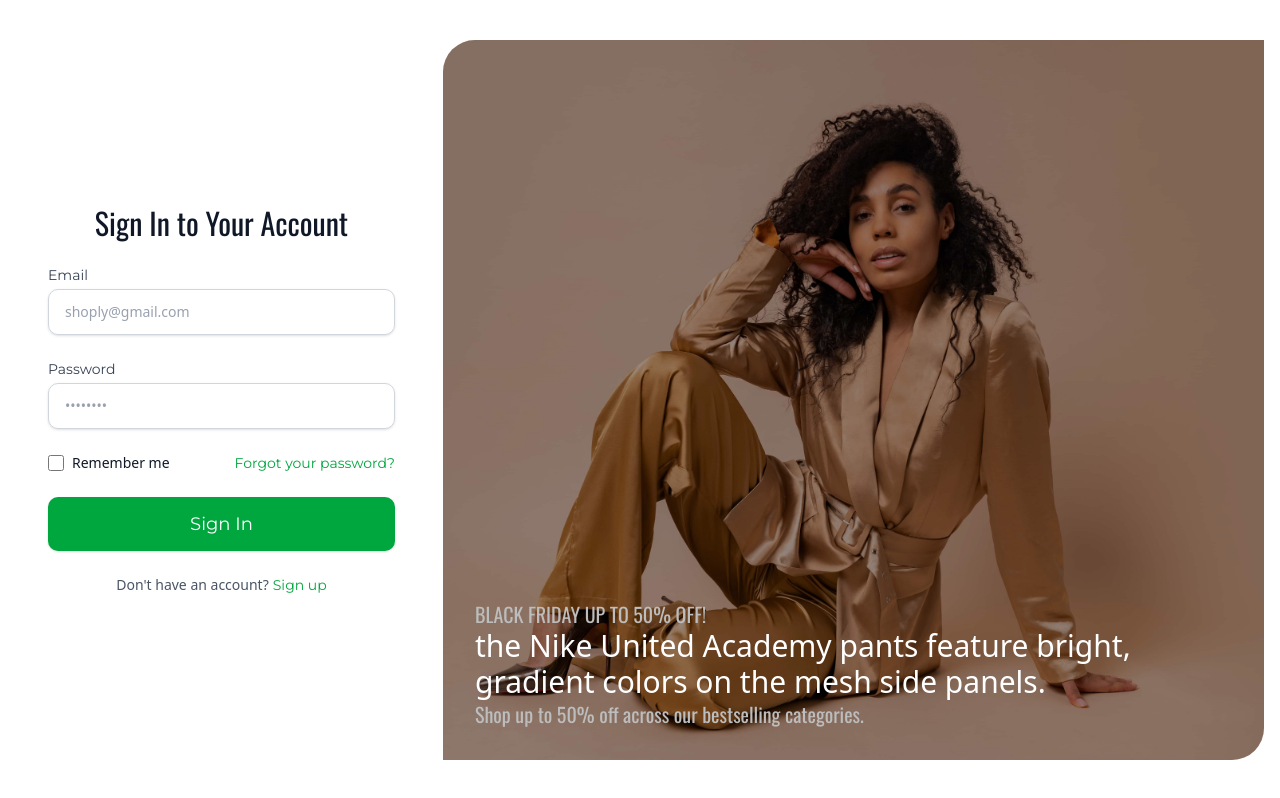
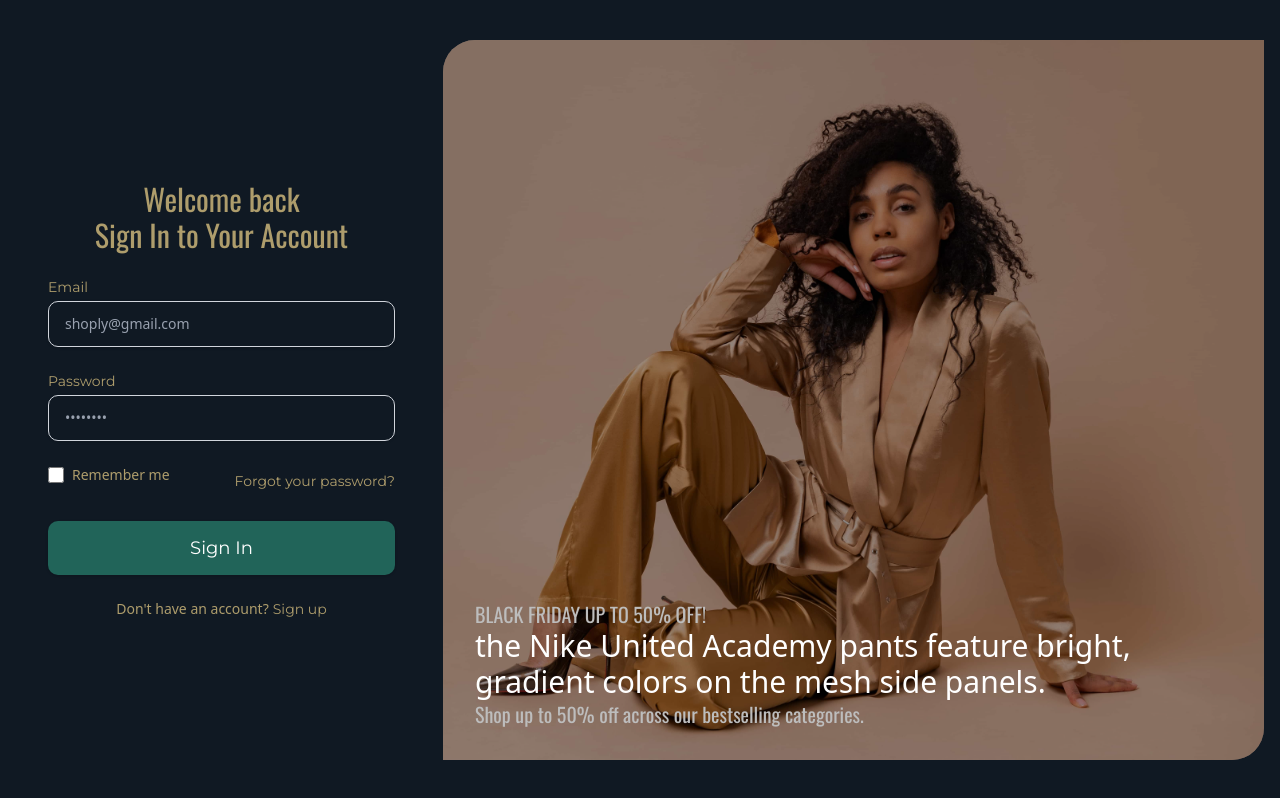
Before and after one commit to Hardeylord/SHOPLY_CLIENT, a React (Vite) app: page /signin in a window 1280 px wide. Built offline with nearby package versions, Linux system fonts and the light colour scheme; no server answers.

Commit message:
login_signup

```diff
--- a/src/Authentication/Auth.jsx
+++ b/src/Authentication/Auth.jsx
@@ -13,7 +13,7 @@ export const Auth = ({ children }) => {
   const [cartItems, setCartItems] = useState([]);
   const [bearerToken, setBearerToken] = useState(null);
   const [userName, setUserName] = useState(null);
-  const [theme, setTheme] = useState("light");
+  const [theme, setTheme] = useState("dark2");
 
   const roles = {
     Admin: "ADMIN",
--- a/src/Pages/Login.jsx
+++ b/src/Pages/Login.jsx
@@ -1,10 +1,8 @@
 import { React, useContext, useEffect, useState } from "react";
 import { userContext } from "../Authentication/AuthContext";
-import Cookies from "universal-cookie";
 import { jwtDecode } from "jwt-decode";
 import { Link, useNavigate } from "react-router-dom";
 import toast, { Toaster } from "react-hot-toast";
-
 export const Login = () => {
   const gallery = [
     {
@@ -27,6 +25,7 @@ export const Login = () => {
     },
   ];
 
+
   const [currenIndex, setCurrentIndex] = useState(0);
 
   useEffect(() => {
@@ -43,7 +42,7 @@ export const Login = () => {
   }, [currenIndex]);
 
   const navigate = useNavigate();
-  const { setUser, setUserRole, setBearerToken, setUserName } =
+  const { setUser, setUserRole, setBearerToken, setUserName, theme } =
     useContext(userContext);
 
   const [userInfo, setUserInfo] = useState({
@@ -99,11 +98,11 @@ export const Login = () => {
   };
 
   return (
-    <div className="min-h-screen flex flex-row items-center justify-center gap-4  p-4">
+    <div className={`${theme === "light" ? "light" : "dark2"} h-screen md:min-h-screen flex flex-col bg-[rgb(var(--BgColor))] md:flex-row items-center justify-center gap-4  md:p-4 text-[rgb(var(--textColor))]`}>
       <Toaster />
-      <div className="w-1/3  bg-white rounded-xl  p-8 space-y-6">
-        <h2 className="text-3xl font-oswald text-center text-gray-900">
-          Sign In to Your Account
+      <div className=" md:w-1/3 rounded-xl  px-8 space-y-6">
+        <h2 className="text-3xl font-oswald text-center">
+         Welcome back <br /> Sign In to Your Account
         </h2>
 
         {/* Error Message Display */}
@@ -117,7 +116,7 @@ export const Login = () => {
           <div>
             <label
               htmlFor="username"
-              className="block text-sm font-montserrat text-gray-700 mb-1"
+              className="block text-sm font-montserrat  mb-1"
             >
               Email
             </label>
@@ -126,7 +125,7 @@ export const Login = () => {
               name="username"
               type="text"
               required
-              className="appearance-none block w-full px-4 py-3 border border-gray-300 rounded-lg shadow-sm placeholder-gray-400 focus:outline-none focus:ring-green-300 focus:border-green-300 sm:text-sm transition duration-150"
+              className="appearance-none block w-full px-4 py-3 border border-gray-300 text-white rounded-lg shadow-sm placeholder-gray-400 focus:outline-none focus:ring-green-300  sm:text-sm transition duration-150"
               placeholder="shoply@gmail.com"
               onChange={getVal}
             />
@@ -135,7 +134,7 @@ export const Login = () => {
           <div>
             <label
               htmlFor="password"
-              className="block text-sm font-montserrat text-gray-700 mb-1"
+              className="block text-sm font-montserrat  mb-1"
             >
               Password
             </label>
@@ -145,22 +144,22 @@ export const Login = () => {
               type="password"
               onChange={getVal}
               required
-              className="appearance-none block w-full px-4 py-3 border border-gray-300 rounded-lg shadow-sm placeholder-gray-400 focus:outline-none focus:ring-green-300 focus:border-green-300 sm:text-sm transition duration-150"
+              className="appearance-none block w-full px-4 py-3 border border-gray-300 rounded-lg shadow-sm placeholder-gray-400 focus:outline-none focus:ring-green-300 sm:text-sm transition duration-150"
               placeholder="••••••••"
             />
           </div>
 
-          <div className="flex items-center justify-between">
+          <div className="flex flex-col space-y-3 md:flex-row md:items-center md:justify-between">
             <div className="flex items-center">
               <input
                 id="remember-me"
                 name="remember-me"
                 type="checkbox"
-                className="h-4 w-4 text-green-600 focus:ring-green-500 border-gray-300 rounded"
+                className="h-4 w-4   focus:ring-green-500 border-gray-300 rounded"
               />
               <label
                 htmlFor="remember-me"
-                className="ml-2 block text-sm text-gray-900"
+                className="ml-2 block text-sm"
               >
                 Remember me
               </label>
@@ -169,7 +168,7 @@ export const Login = () => {
             <div className="text-sm">
               <a
                 href="#"
-                className="font-montserrat text-green-600 hover:text-green-500"
+                className="font-montserrat hover:text-green-500"
               >
                 Forgot your password?
               </a>
@@ -179,7 +178,7 @@ export const Login = () => {
           <div>
             <button
               type="submit"
-              className="w-full cursor-pointer flex justify-center py-3 px-4 border border-transparent rounded-lg shadow-sm text-lg font-montserrat text-white bg-green-600 hover:bg-green-700 focus:outline-none focus:ring-2 focus:ring-offset-2 focus:ring-indigo-500 transition duration-150 ease-in-out"
+              className="w-full cursor-pointer flex justify-center py-3 px-4 border border-transparent rounded-lg shadow-sm text-lg font-montserrat text-white bg-[rgb(var(--btnColor))] hover:bg-green-700 focus:outline-none focus:ring-2 focus:ring-offset-2 focus:ring-indigo-500 transition duration-150 ease-in-out"
             >
               Sign In
             </button>
@@ -187,11 +186,11 @@ export const Login = () => {
         </form>
 
         <div className="text-center">
-          <p className="text-sm text-gray-600">
+          <p className="text-sm">
             Don't have an account?
             <Link
               to="/signup"
-              className="font-montserrat text-green-600 hover:text-green-500 ml-1"
+              className="font-montserrat hover:text-[rgb(var(--btnColor))] ml-1"
             >
               Sign up
             </Link>
@@ -202,7 +201,7 @@ export const Login = () => {
         style={{
           backgroundImage: `url(${gallery[currenIndex].imageUrl})`,
         }}
-        className="w-2/3 p-8 relative bg-cover flex items-end bg-center rounded-tl-4xl rounded-br-4xl h-[90vh]"
+        className="w-2/3 p-8 relative bg-cover hidden md:flex items-end bg-center rounded-tl-4xl rounded-br-4xl h-[90vh]"
       >
         <div className="absolute inset-0 bg-black/40 flex items-center rounded-tl-4xl rounded-br-4xl justify-center" />
         <div className="z-30">
--- a/src/Pages/SignUp.jsx
+++ b/src/Pages/SignUp.jsx
@@ -1,10 +1,10 @@
-import React from 'react'
-import { useState, useEffect } from 'react';
-import toast, { Toaster } from 'react-hot-toast';
-import { Link, useNavigate } from 'react-router-dom'
-
+import React from "react";
+import { useState, useEffect, useContext } from "react";
+import toast, { Toaster } from "react-hot-toast";
+import { Link, useNavigate } from "react-router-dom";
+import { userContext } from "../Authentication/AuthContext";
 const SignUp = () => {
-  const navigate = useNavigate()
+  const navigate = useNavigate();
   const gallery = [
     {
       imageUrl: "/image.jpg",
@@ -28,6 +28,9 @@ const SignUp = () => {
 
   const [currenIndex, setCurrentIndex] = useState(0);
 
+
+  const {theme } = useContext(userContext);
+
   useEffect(() => {
     const automaticsScroll = setInterval(() => {
       setCurrentIndex((prev) => {
@@ -44,48 +47,47 @@ const SignUp = () => {
   const [userInfo, setUserInfo] = useState({
     username: "",
     password: "",
-      email:""
+    email: "",
   });
 
   function getVal(e) {
-    const{name, value}=e.target
-    setUserInfo({...userInfo,[name]:value})
+    const { name, value } = e.target;
+    setUserInfo({ ...userInfo, [name]: value });
   }
 
-  const sigNUp = async (e)=> {
+  const sigNUp = async (e) => {
+    e.preventDefault();
 
-    e.preventDefault()
+    try {
+      const response = await fetch("http://localhost:8080/signup", {
+        method: "POST",
+        headers: {
+          "Content-Type": "application/json",
+        },
+        body: JSON.stringify(userInfo),
+      });
 
-    try{
-      const response = await fetch("http://localhost:8080/signup", {
-        method:"POST",
-        headers:{
-          "Content-Type": "application/json"
-        },
-        body:JSON.stringify(userInfo)
-      })
-
-      if(response.ok){
-        const data = await response.json()
-        toast.success("Account Succesfully Created")
+      if (response.ok) {
+        const data = await response.json();
+        toast.success("Account Succesfully Created");
         setTimeout(() => {
-          navigate("/user/account")
+          navigate("/user/account");
         }, 2000);
-      } else{
-        toast.error("Unable to create account")
-        console.log(response)
+      } else {
+        toast.error("Unable to create account");
+        console.log(response);
       }
-    }catch(error){
-      toast.error("ERR_CONNECTION...Try Again")
+    } catch (error) {
+      toast.error("ERR_CONNECTION...Try Again");
     }
-  }
+  };
   return (
-    <div className="min-h-screen flex flex-row items-center justify-center gap-4  p-4">
-      <div className="w-1/3  bg-white rounded-xl  p-8 space-y-6">
-        <h2 className="text-3xl font-oswald text-center text-gray-900">
+    <div className={`${theme === "light" ? "light" : "dark2"} bg-[rgb(var(--BgColor))] h-screen md:min-h-screen flex flex-col md:flex-row items-center text-[rgb(var(--textColor))] justify-center gap-4  md:p-4`}>
+      <div className="md:w-1/3 rounded-xl md:p-8 space-y-6">
+        <h2 className="text-3xl font-oswald text-center">
           Create An Account
         </h2>
-<Toaster/>
+        <Toaster />
         {/* Error Message Display */}
         {/* {error && (
           <div className="p-3 text-sm text-red-700 bg-red-100 rounded-lg text-center font-medium">
@@ -97,7 +99,7 @@ const SignUp = () => {
           <div>
             <label
               htmlFor="username"
-              className="block text-sm font-montserrat text-gray-700 mb-1"
+              className="block text-sm font-montserrat mb-1"
             >
               Username
             </label>
@@ -106,7 +108,7 @@ const SignUp = () => {
               name="username"
               type="text"
               required
-              className="appearance-none block w-full px-4 py-3 border border-gray-300 rounded-lg shadow-sm placeholder-gray-400 focus:outline-none focus:ring-green-300 focus:border-green-300 sm:text-sm transition duration-150"
+              className="appearance-none block w-full px-4 py-3 border border-gray-300 rounded-lg shadow-sm placeholder-gray-400 focus:outline-none text-white  sm:text-sm transition duration-150"
               placeholder="hardey1234"
               onChange={getVal}
             />
@@ -115,7 +117,7 @@ const SignUp = () => {
           <div>
             <label
               htmlFor="username"
-              className="block text-sm font-montserrat text-gray-700 mb-1"
+              className="block text-sm font-montserrat mb-1"
             >
               Email
             </label>
@@ -124,7 +126,7 @@ const SignUp = () => {
               name="email"
               type="email"
               required
-              className="appearance-none block w-full px-4 py-3 border border-gray-300 rounded-lg shadow-sm placeholder-gray-400 focus:outline-none focus:ring-green-300 focus:border-green-300 sm:text-sm transition duration-150"
+              className="appearance-none block w-full px-4 py-3 border text-white border-gray-300 rounded-lg shadow-sm placeholder-gray-400  sm:text-sm transition focus:outline-none duration-150"
               placeholder="harde1234@gmail.com"
               onChange={getVal}
             />
@@ -133,7 +135,7 @@ const SignUp = () => {
           <div>
             <label
               htmlFor="password"
-              className="block text-sm font-montserrat text-gray-700 mb-1"
+              className="block text-sm font-montserrat mb-1"
             >
               Password
             </label>
@@ -142,7 +144,7 @@ const SignUp = () => {
               name="password"
               type="password"
               required
-              className="appearance-none block w-full px-4 py-3 border border-gray-300 rounded-lg shadow-sm placeholder-gray-400 focus:outline-none focus:ring-green-300 focus:border-green-300 sm:text-sm transition duration-150"
+              className="appearance-none text-white block w-full px-4 py-3 border border-gray-300 rounded-lg shadow-sm placeholder-gray-400 focus:outline-none focus:ring-green-300  sm:text-sm transition duration-150"
               placeholder="••••••••"
               onChange={getVal}
             />
@@ -154,24 +156,23 @@ const SignUp = () => {
                 id="remember-me"
                 name="remember-me"
                 type="checkbox"
-                className="h-4 w-4 text-green-600 focus:ring-green-500 border-gray-300 rounded"
+                className="h-4 w-4 text-green-600  border-gray-300 rounded"
               />
               <label
                 htmlFor="remember-me"
-                className="ml-2 block text-sm text-gray-900"
+                className="ml-2 block text-sm"
               >
                 Remember me
               </label>
             </div>
 
-            <div className="text-sm">
-            </div>
+            <div className="text-sm"></div>
           </div>
 
           <div>
             <button
               type="submit"
-              className="w-full cursor-pointer flex justify-center py-3 px-4 border border-transparent rounded-lg shadow-sm text-lg font-montserrat text-white bg-green-600 hover:bg-green-700 focus:outline-none focus:ring-2 focus:ring-offset-2 focus:ring-indigo-500 transition duration-150 ease-in-out"
+              className="w-full cursor-pointer flex justify-center py-3 px-4 border border-transparent rounded-lg shadow-sm text-lg font-montserrat text-white bg-[rgb(var(--btnColor))] hover:bg-green-700 focus:outline-none focus:ring-2 focus:ring-offset-2 focus:ring-indigo-500 transition duration-150 ease-in-out"
             >
               Sign Up
             </button>
@@ -179,11 +180,11 @@ const SignUp = () => {
         </form>
 
         <div className="text-center">
-          <p className="text-sm text-gray-600">
+          <p className="text-sm">
             Already have an account?
             <Link
               to="/signin"
-              className="font-montserrat text-green-600 hover:text-green-500 ml-1"
+              className="font-montserrat text-[rgb(var(--btnColor))] hover:text-green-500 ml-1"
             >
               Sign In
             </Link>
@@ -194,7 +195,7 @@ const SignUp = () => {
         style={{
           backgroundImage: `url(${gallery[currenIndex].imageUrl})`,
         }}
-        className="w-2/3 p-8 relative bg-cover flex items-end bg-center rounded-tl-4xl rounded-br-4xl h-[90vh]"
+        className="w-2/3 p-8 relative bg-cover hidden md:flex items-end bg-center rounded-tl-4xl rounded-br-4xl h-[90vh]"
       >
         <div className="absolute inset-0 bg-black/40 flex items-center rounded-tl-4xl rounded-br-4xl justify-center" />
         <div className="z-30">
@@ -205,11 +206,13 @@ const SignUp = () => {
             {" "}
             {gallery[currenIndex].imageText}{" "}
           </p>{" "}
-        <p className="text-[#bdbdbd] font-oswald text-xl">Shop up to 50% off across our bestselling categories.</p>
+          <p className="text-[#bdbdbd] font-oswald text-xl">
+            Shop up to 50% off across our bestselling categories.
+          </p>
         </div>
       </div>
     </div>
-  )
-}
+  );
+};
 
-export default SignUp
+export default SignUp;
```
Lines whose indentation alone changed are shown as unchanged.
